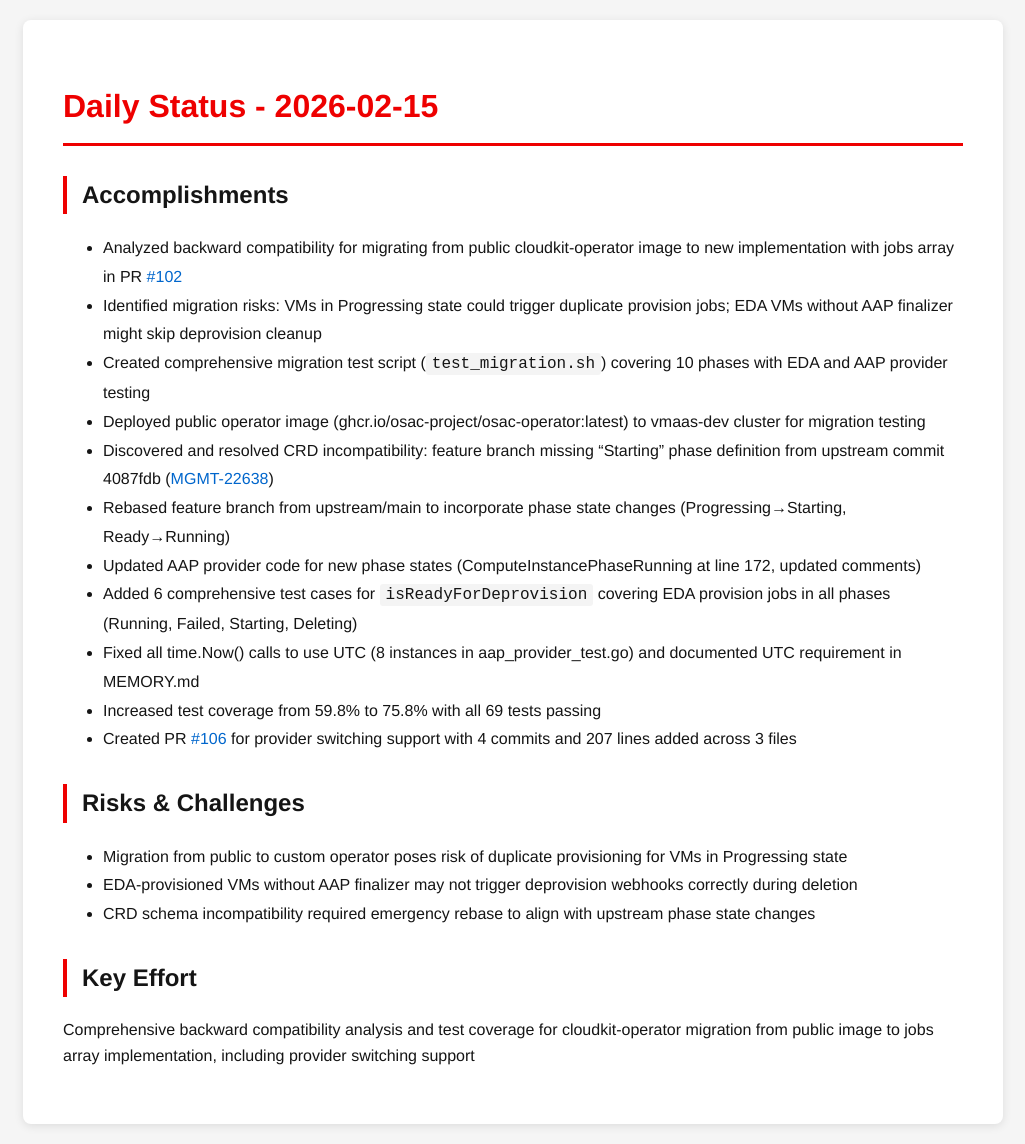
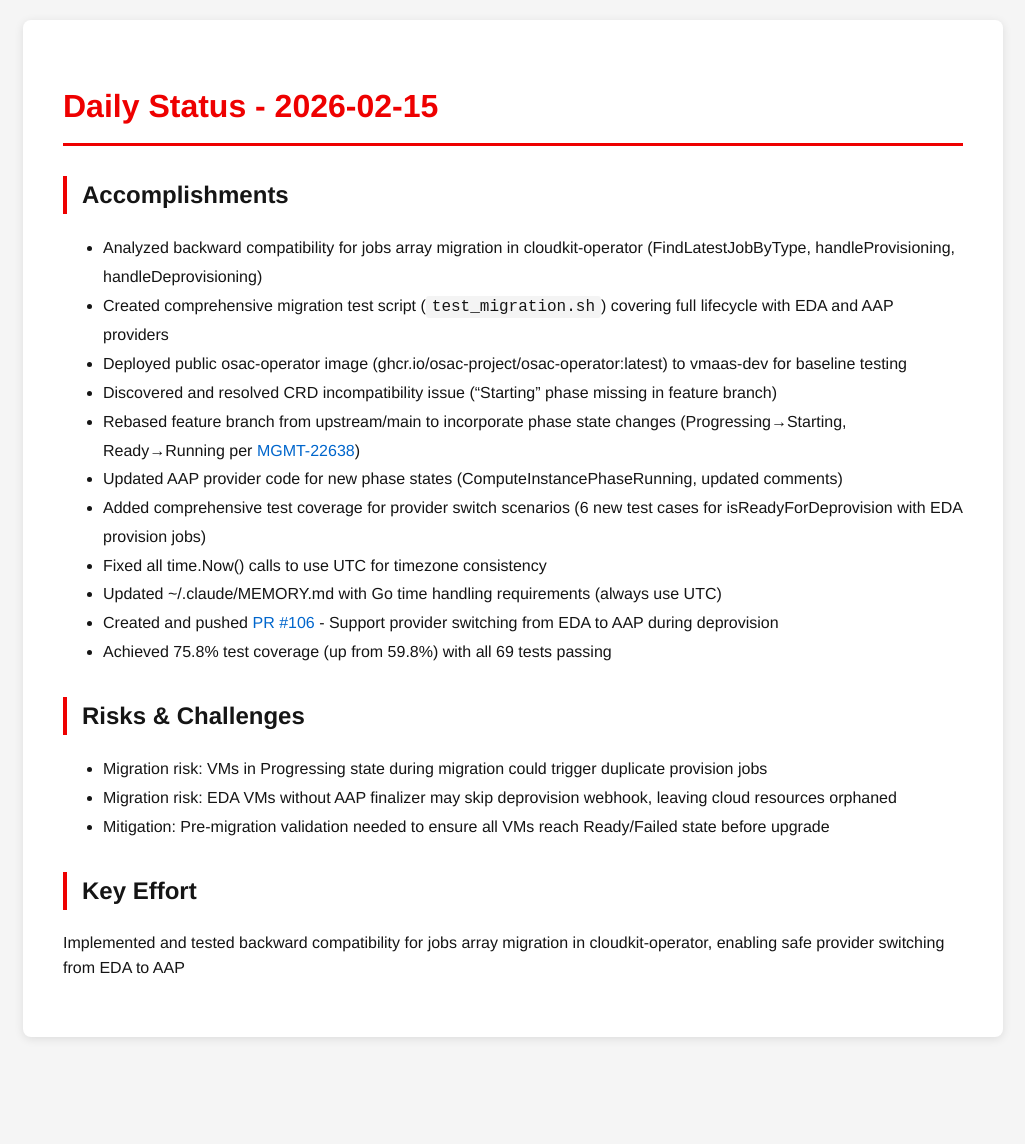
Before and after one commit to tzvatot/daily-status, a Jekyll site: the page built from 2026-02-15.md, in a window 1280 px wide. Shown: the whole page, without its empty margins (127-1152 px from the left). Built offline with Jekyll 4.4.1, drawn with Linux system fonts in a browser that asks for light colours; after the commit the page ends 1057 px from its top, so only the background shows below that.

Commit message:
Daily status update - 2026-02-15

```diff
--- a/2026-02-15.md
+++ b/2026-02-15.md
@@ -7,22 +7,22 @@ date: 2026-02-15
 # Daily Status - 2026-02-15
 
 ## Accomplishments
-- Analyzed backward compatibility for migrating from public cloudkit-operator image to new implementation with jobs array in PR [#102](https://github.com/osac-project/osac-operator/pull/102)
-- Identified migration risks: VMs in Progressing state could trigger duplicate provision jobs; EDA VMs without AAP finalizer might skip deprovision cleanup
-- Created comprehensive migration test script (`test_migration.sh`) covering 10 phases with EDA and AAP provider testing
-- Deployed public operator image (ghcr.io/osac-project/osac-operator:latest) to vmaas-dev cluster for migration testing
-- Discovered and resolved CRD incompatibility: feature branch missing "Starting" phase definition from upstream commit 4087fdb ([MGMT-22638](https://issues.redhat.com/browse/MGMT-22638))
-- Rebased feature branch from upstream/main to incorporate phase state changes (Progressing→Starting, Ready→Running)
-- Updated AAP provider code for new phase states (ComputeInstancePhaseRunning at line 172, updated comments)
-- Added 6 comprehensive test cases for `isReadyForDeprovision` covering EDA provision jobs in all phases (Running, Failed, Starting, Deleting)
-- Fixed all time.Now() calls to use UTC (8 instances in aap_provider_test.go) and documented UTC requirement in MEMORY.md
-- Increased test coverage from 59.8% to 75.8% with all 69 tests passing
-- Created PR [#106](https://github.com/osac-project/osac-operator/pull/106) for provider switching support with 4 commits and 207 lines added across 3 files
+- Analyzed backward compatibility for jobs array migration in cloudkit-operator (FindLatestJobByType, handleProvisioning, handleDeprovisioning)
+- Created comprehensive migration test script (`test_migration.sh`) covering full lifecycle with EDA and AAP providers
+- Deployed public osac-operator image (ghcr.io/osac-project/osac-operator:latest) to vmaas-dev for baseline testing
+- Discovered and resolved CRD incompatibility issue ("Starting" phase missing in feature branch)
+- Rebased feature branch from upstream/main to incorporate phase state changes (Progressing→Starting, Ready→Running per [MGMT-22638](https://issues.redhat.com/browse/MGMT-22638))
+- Updated AAP provider code for new phase states (ComputeInstancePhaseRunning, updated comments)
+- Added comprehensive test coverage for provider switch scenarios (6 new test cases for isReadyForDeprovision with EDA provision jobs)
+- Fixed all time.Now() calls to use UTC for timezone consistency
+- Updated ~/.claude/MEMORY.md with Go time handling requirements (always use UTC)
+- Created and pushed [PR #106](https://github.com/osac-project/osac-operator/pull/106) - Support provider switching from EDA to AAP during deprovision
+- Achieved 75.8% test coverage (up from 59.8%) with all 69 tests passing
 
 ## Risks & Challenges
-- Migration from public to custom operator poses risk of duplicate provisioning for VMs in Progressing state
-- EDA-provisioned VMs without AAP finalizer may not trigger deprovision webhooks correctly during deletion
-- CRD schema incompatibility required emergency rebase to align with upstream phase state changes
+- Migration risk: VMs in Progressing state during migration could trigger duplicate provision jobs
+- Migration risk: EDA VMs without AAP finalizer may skip deprovision webhook, leaving cloud resources orphaned
+- Mitigation: Pre-migration validation needed to ensure all VMs reach Ready/Failed state before upgrade
 
 ## Key Effort
-Comprehensive backward compatibility analysis and test coverage for cloudkit-operator migration from public image to jobs array implementation, including provider switching support
+Implemented and tested backward compatibility for jobs array migration in cloudkit-operator, enabling safe provider switching from EDA to AAP
```
